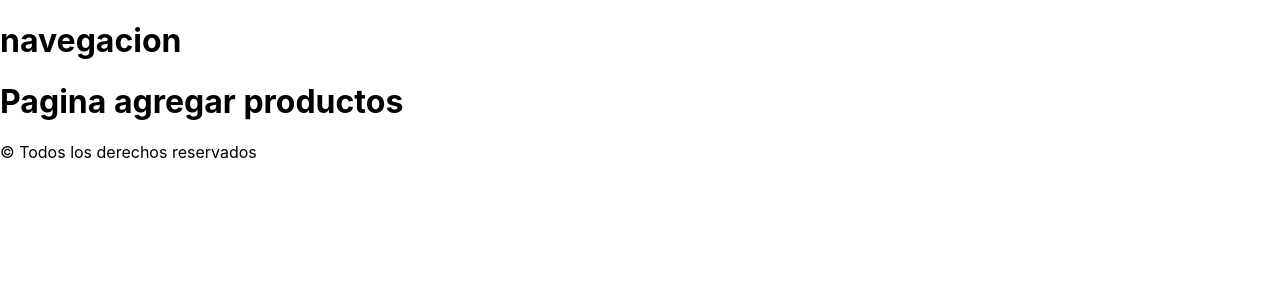
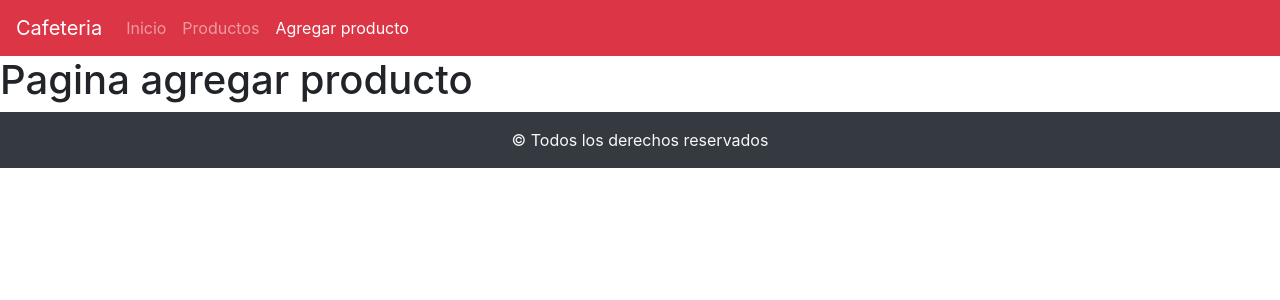
Before and after one commit to silmedina/crudbasico, a React (Create React App) app: page /productos/nuevo in a window 1280 px wide. Shown: the top 300 px of the page. Built offline with nearby package versions, Linux system fonts and the light colour scheme.

Commit message:
se agrego navbar

```diff
--- a/package.json
+++ b/package.json
@@ -6,7 +6,9 @@
     "@testing-library/jest-dom": "^5.11.10",
     "@testing-library/react": "^11.2.6",
     "@testing-library/user-event": "^12.8.3",
+    "bootstrap": "^4.6.0",
     "react": "^17.0.2",
+    "react-bootstrap": "^1.5.2",
     "react-dom": "^17.0.2",
     "react-router-dom": "^5.2.0",
     "react-scripts": "4.0.3",
--- a/src/App.js
+++ b/src/App.js
@@ -7,10 +7,10 @@
 } from "react-router-dom";
 import Inicio from './components/Inicio';
 import ListarProductos from './components/ListarProductos.js';
-import AgregarProductos from './components/AgregarProducto';
+import AgregarProducto from './components/AgregarProducto';
 import Navegacion from './components/common/Navegacion';
 import Footer from './components/common/Footer';
-//import 'bootstrap/dist/css/bootstrap.min.css';
+import 'bootstrap/dist/css/bootstrap.min.css';
 
 function App() {
   return (
@@ -24,7 +24,7 @@
          <ListarProductos></ListarProductos>
        </Route>
        <Route exact path='/productos/nuevo'>
-         <AgregarProductos></AgregarProductos>
+         <AgregarProducto></AgregarProducto>
        </Route>
      </Switch>
      <Footer></Footer>
--- a/src/components/AgregarProducto.js
+++ b/src/components/AgregarProducto.js
@@ -1,11 +1,11 @@
 import React from 'react';
 
-const AgregarProductos = () => {
+const AgregarProducto = () => {
     return (
         <div>
-            <h1>Pagina agregar productos</h1>
+            <h1>Pagina agregar producto</h1>
         </div>
     );
 };
 
-export default AgregarProductos;
+export default AgregarProducto;
--- a/src/components/common/Footer.js
+++ b/src/components/common/Footer.js
@@ -2,7 +2,7 @@
 
 const Footer = () => {
     return (
-        <div className='bg-dark text-ligtj text-center py-3'>
+        <div className='bg-dark text-light text-center py-3'>
             &copy; Todos los derechos reservados
         </div>
     );
--- a/src/components/common/Navegacion.js
+++ b/src/components/common/Navegacion.js
@@ -1,10 +1,20 @@
 import React from 'react';
+import {Navbar, Nav} from 'react-bootstrap'
+import {NavLink} from 'react-router-dom';
 
 const Navegacion = () => {
     return (
-        <div>
-            <h1>navegacion</h1>
-        </div>
+        <Navbar bg="danger" expand="lg" variant="dark">
+        <Navbar.Brand href="#home">Cafeteria</Navbar.Brand>
+        <Navbar.Toggle aria-controls="basic-navbar-nav" />
+        <Navbar.Collapse id="basic-navbar-nav">
+            <Nav className="mr-auto">
+                <NavLink className='nav-link' exact={true} to="/">Inicio</NavLink>
+                <NavLink className='nav-link' exact={true} to="/productos">Productos</NavLink>
+                <NavLink className='nav-link' exact={true} to="/productos/nuevo">Agregar producto</NavLink>
+            </Nav>
+        </Navbar.Collapse>
+        </Navbar>
     );
 };
 
```
Also changed, not shown: src/components/Footer.js (deleted), 1 other file (tests, documents, lock files or other folders).
